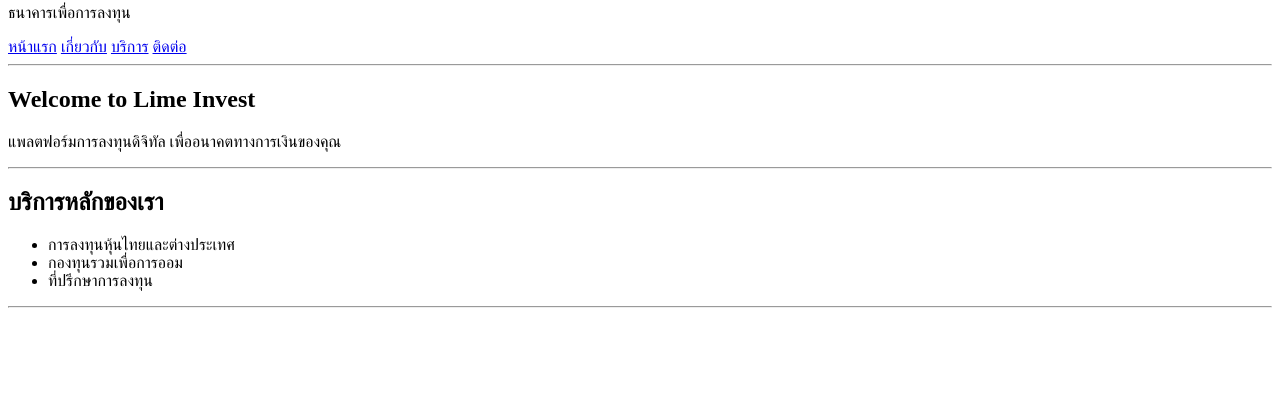
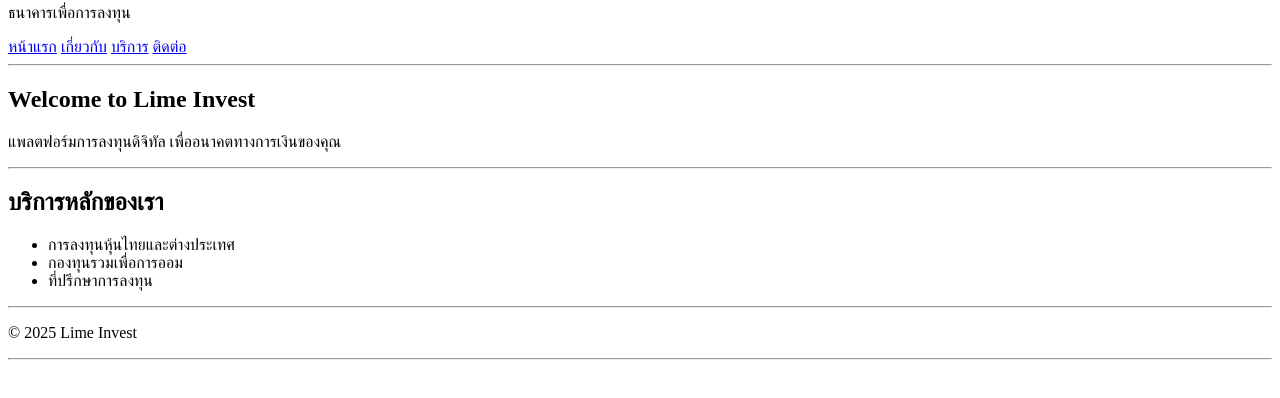
Before and after one commit to patchara24/my-business-web, a plain HTML site: page index.html in a window 1280 px wide. Shown: the part 388-786 px from the top of the page. Drawn offline with Linux system fonts and the light colour scheme.

Commit message:
feat:add footer

```diff
--- a/index.html
+++ b/index.html
@@ -33,7 +33,6 @@
 
     <hr>
 
-
     <!-- Featured Services -->
     <section>
         <h2>บริการหลักของเรา</h2>
@@ -46,6 +45,11 @@
     </main>
     <hr>
 
+     <!-- Footer -->
+    <footer>
+        <p>&copy; 2025 Lime Invest</p>
+    </footer>
+    <hr>
 </body>
 
 </html>
```
